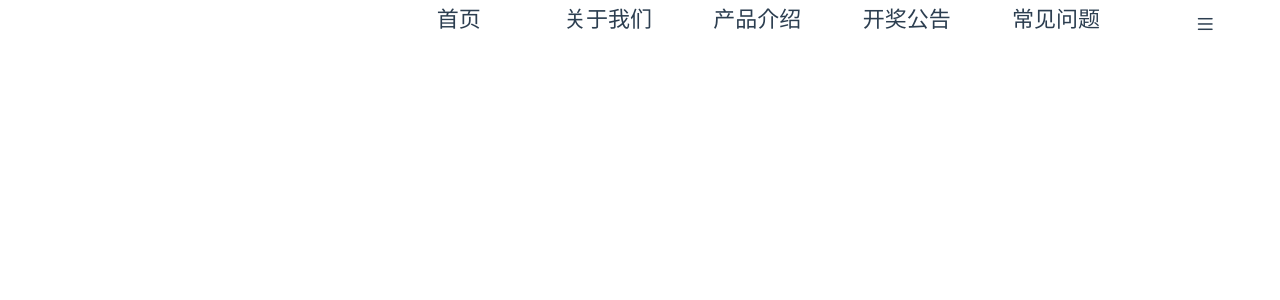
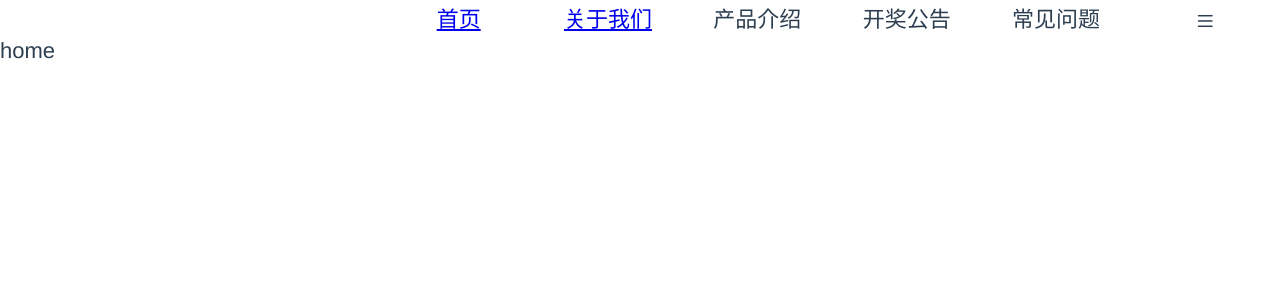
Before and after one commit to jadeproject/jade, a Vue app: page / in a window 1280 px wide. Shown: the top 300 px of the page. Built offline with nearby package versions, Linux system fonts and the light colour scheme; what iview would draw is missing.

Commit message:
路由搭建跳转

```diff
--- a/src/App.vue
+++ b/src/App.vue
@@ -21,7 +21,6 @@
     font-family: 'Avenir', Helvetica, Arial, sans-serif;
     -webkit-font-smoothing: antialiased;
     -moz-osx-font-smoothing: grayscale;
-    text-align: center;
     color: #2c3e50;
   }
 </style>
--- a/src/components/global/head.vue
+++ b/src/components/global/head.vue
@@ -3,14 +3,20 @@
       <div class="headC_key">
         <div class="left"></div>
         <div class="right">
-          <div>首页</div>
-          <div>关于我们</div>
+          <div>
+            <router-link to="/"> 首页</router-link>
+          </div>
+          <div>
+            <router-link to="/hub"> 关于我们</router-link>
+
+          </div>
           <div>产品介绍</div>
           <div>开奖公告</div>
           <div>常见问题</div>
           <div><span class="iconfont">&#xe602;</span></div>
         </div>
       </div>
+
 
     </div>
 
@@ -34,7 +40,7 @@
 
 <style type="text/css" lang="less">
   .headC{
-    height: 20px;
+    /*height: 20px;*/
     width: 100%;
     .headC_key{
       width: 100%;
@@ -51,10 +57,8 @@
         display: flex;
         div{
           flex: 1;
+          text-align: center;
 
-        }
-        div:last-child{
-          font-size: 30px;
         }
       }
     }
--- a/src/router/index.js
+++ b/src/router/index.js
@@ -1,17 +1,23 @@
 import Vue from 'vue'
 import Router from 'vue-router'
 import Home from '@/view/home/home'
+import Hub from '@/view/hub/hub'
 
 Vue.use(Router)
 
 export default new Router({
   mode: 'history',
-  base: '/dist',
+  // base: '/dist',
   routes: [
     {
       path: '/',
       name: 'Home',
       component: Home
+    },
+    {
+      path: '/hub',
+      name: 'Hub',
+      component: Hub
     }
   ]
 })
--- a/src/view/home/home.vue
+++ b/src/view/home/home.vue
@@ -1,6 +1,6 @@
 <template>
-    <div>
-
+    <div class="homeC">
+      home
     </div>
 
 </template>
@@ -24,7 +24,10 @@
     };
 </script>
 
-<style type="text/css" lang="less">
+<style type="text/css" lang="less" scoped>
+  .homeC{
+    /*margin-top: 40px;*/
+  }
 
 
 </style>
--- a/src/view/hub/hub.vue
+++ b/src/view/hub/hub.vue
@@ -1,6 +1,6 @@
 <template>
     <div>
-
+      hub
     </div>
 
 </template>
```
